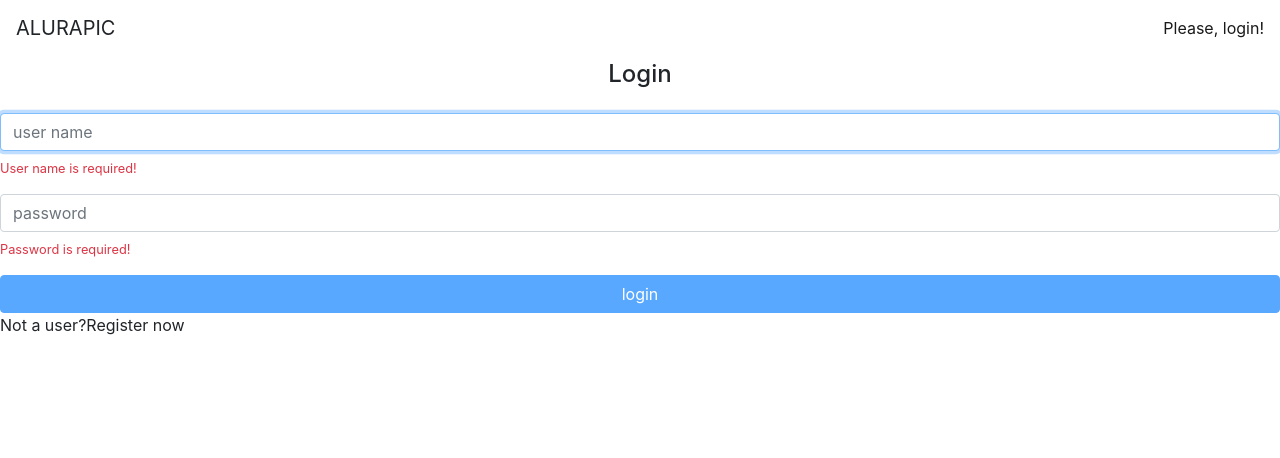
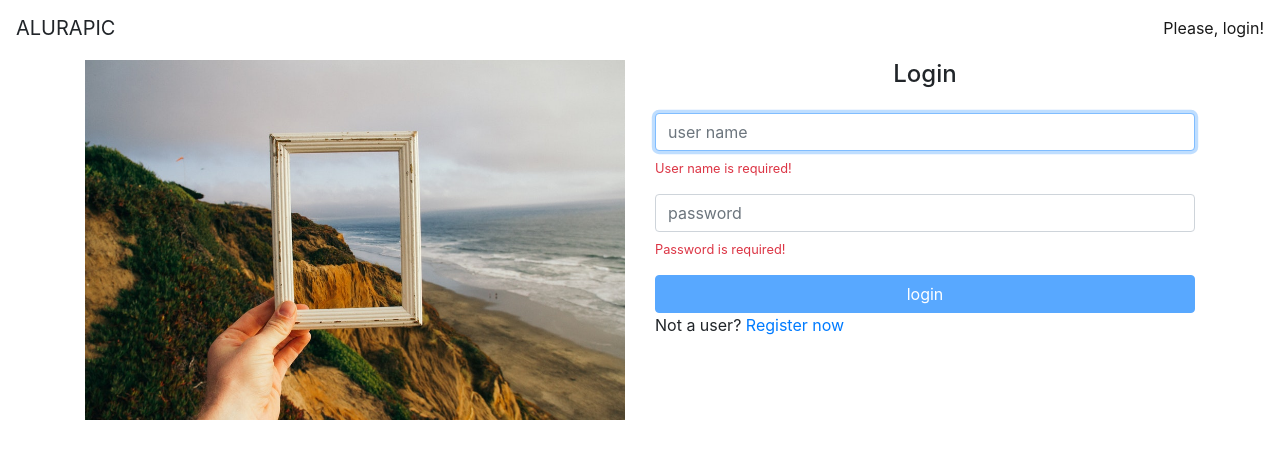
Before and after one commit to GabrielJacobina/Alurapic, an Angular app: page / in a window 1280 px wide. Shown: the top 458 px of the page. Built offline with nearby package versions, Linux system fonts and the light colour scheme.

Commit message:
Adding HomeComponent with image

```diff
--- a/src/app/app.routing.module.ts
+++ b/src/app/app.routing.module.ts
@@ -8,16 +8,23 @@
 import {SigninComponent} from './home/signin/signin.component';
 import {AuthGuard} from './core/auth/auth.guard';
 import {SignupComponent} from './home/signup/signup.component';
+import {HomeComponent} from './home/home.component';
 
 const routers: Routes = [
   {
     path: '',
-    component: SigninComponent,
-    canActivate: [AuthGuard]
-  },
-  {
-    path: 'signup',
-    component: SignupComponent
+    component: HomeComponent,
+    canActivate: [AuthGuard],
+    children: [
+      {
+        path: '',
+        component: SigninComponent,
+      },
+      {
+        path: 'signup',
+        component: SignupComponent
+      },
+    ]
   },
   {
     path: 'user/:userName',
--- /dev/null
+++ b/src/app/home/home.component.html
@@ -0,0 +1,11 @@
+<div class="container">
+  <div class="row">
+    <div class="col-md-6 mb-2">
+      <img class="img-fluid d-none d-sm-block"
+           src="/assets/img/home.jpg" alt="Welcome">
+    </div>
+    <div class="col-md-6">
+      <router-outlet></router-outlet>
+    </div>
+  </div>
+</div>
--- /dev/null
+++ b/src/app/home/home.component.ts
@@ -0,0 +1,15 @@
+import { Component, OnInit } from '@angular/core';
+
+@Component({
+  selector: 'app-home',
+  templateUrl: './home.component.html',
+  styleUrls: ['./home.component.css']
+})
+export class HomeComponent implements OnInit {
+
+  constructor() { }
+
+  ngOnInit() {
+  }
+
+}
--- a/src/app/home/signin/signin.component.html
+++ b/src/app/home/signin/signin.component.html
@@ -35,4 +35,4 @@
 
 </form>
 
-<p>Not a user?<a>Register now</a></p>
+<p>Not a user? <a [routerLink]="['signup']">Register now</a></p>
--- a/src/app/home/signin/signin.component.ts
+++ b/src/app/home/signin/signin.component.ts
@@ -26,6 +26,8 @@
       userName: ['', Validators.required],
       password: ['', Validators.required]
     });
+    this.platformDectectorService.isPlatformBrowser() &&
+    this.userNameInput.nativeElement.focus();
   }
 
   login() {
--- a/src/app/home/signup/signup.component.html
+++ b/src/app/home/signup/signup.component.html
@@ -2,7 +2,7 @@
 
 <form [formGroup]="signupForm" class="form mt-4" (submit)="signup()">
   <div class="form-group">
-    <input formControlName="email" placeholder="email" class="form-control" autofocus>
+    <input #emailInput formControlName="email" placeholder="email" class="form-control" autofocus>
     <ap-vmessage
       *ngIf="signupForm.get('email').errors?.required"
       text="Email is required!">
@@ -73,5 +73,5 @@
 
   <button [disabled]="signupForm.invalid || signupForm.pending" class="btn btn-primary btn-block">Register</button>
 
-  <p>Already a user?<a [routerLink]="['']">Sign In!</a></p>
+  <p>Already a user? <a [routerLink]="['']">Sign In!</a></p>
 </form>
--- a/src/app/home/signup/signup.component.ts
+++ b/src/app/home/signup/signup.component.ts
@@ -1,10 +1,11 @@
-import {Component, OnInit} from '@angular/core';
+import {Component, ElementRef, OnInit, ViewChild} from '@angular/core';
 import {FormBuilder, FormGroup, Validators} from '@angular/forms';
 import {lowerCaseValidator} from '../../shared/components/validatores/lower-case.validator';
 import {UserNotTakenValidatorService} from './user-not-taken.validator.service';
 import {NewUser} from './new-user';
 import {SignupService} from './signup.service';
 import {Router} from '@angular/router';
+import {PlatformDetectorService} from '../../core/platform-detector/platform-detector.service';
 
 @Component({
   templateUrl: './signup.component.html',
@@ -12,12 +13,15 @@
 export class SignupComponent implements OnInit {
 
   signupForm: FormGroup;
+  @ViewChild('emailInput')  emailInput: ElementRef<HTMLInputElement>;
+
 
   constructor(
     private formBuilder: FormBuilder,
     private userNotTakenValidatorService: UserNotTakenValidatorService,
     private signupService: SignupService,
-    private router: Router
+    private router: Router,
+    private platformDetectorService: PlatformDetectorService
   ) {
   }
 
@@ -52,8 +56,9 @@
           Validators.maxLength(14)
         ]
       ],
-    })
-    ;
+    });
+    this.platformDetectorService.isPlatformBrowser() &&
+      this.emailInput.nativeElement.focus();
   }
 
   signup() {
```
Also changed, not shown: src/app/home/home.module.ts (+8 -3 lines), src/app/home/home.component.css (added), src/assets/img/home.jpg (added).
